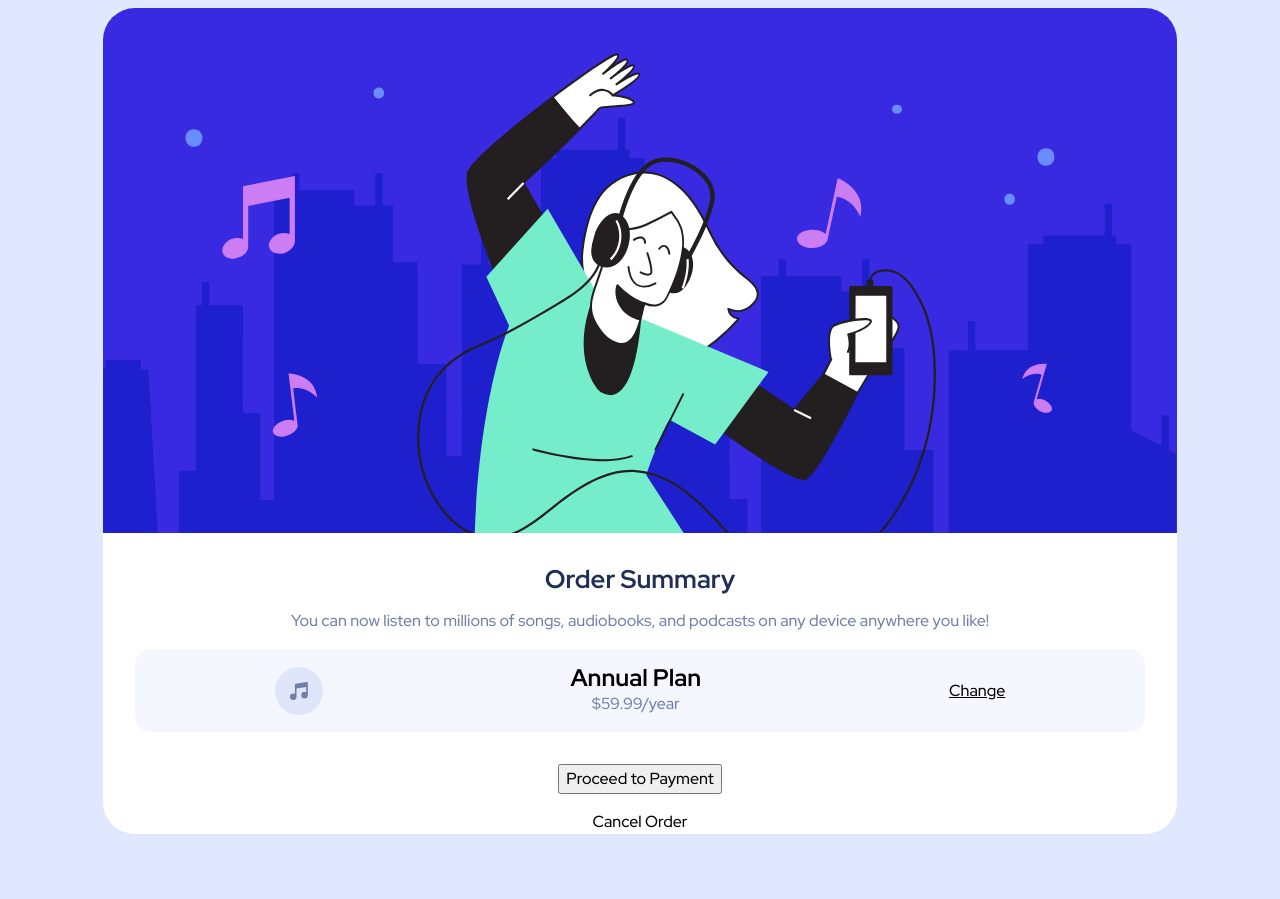
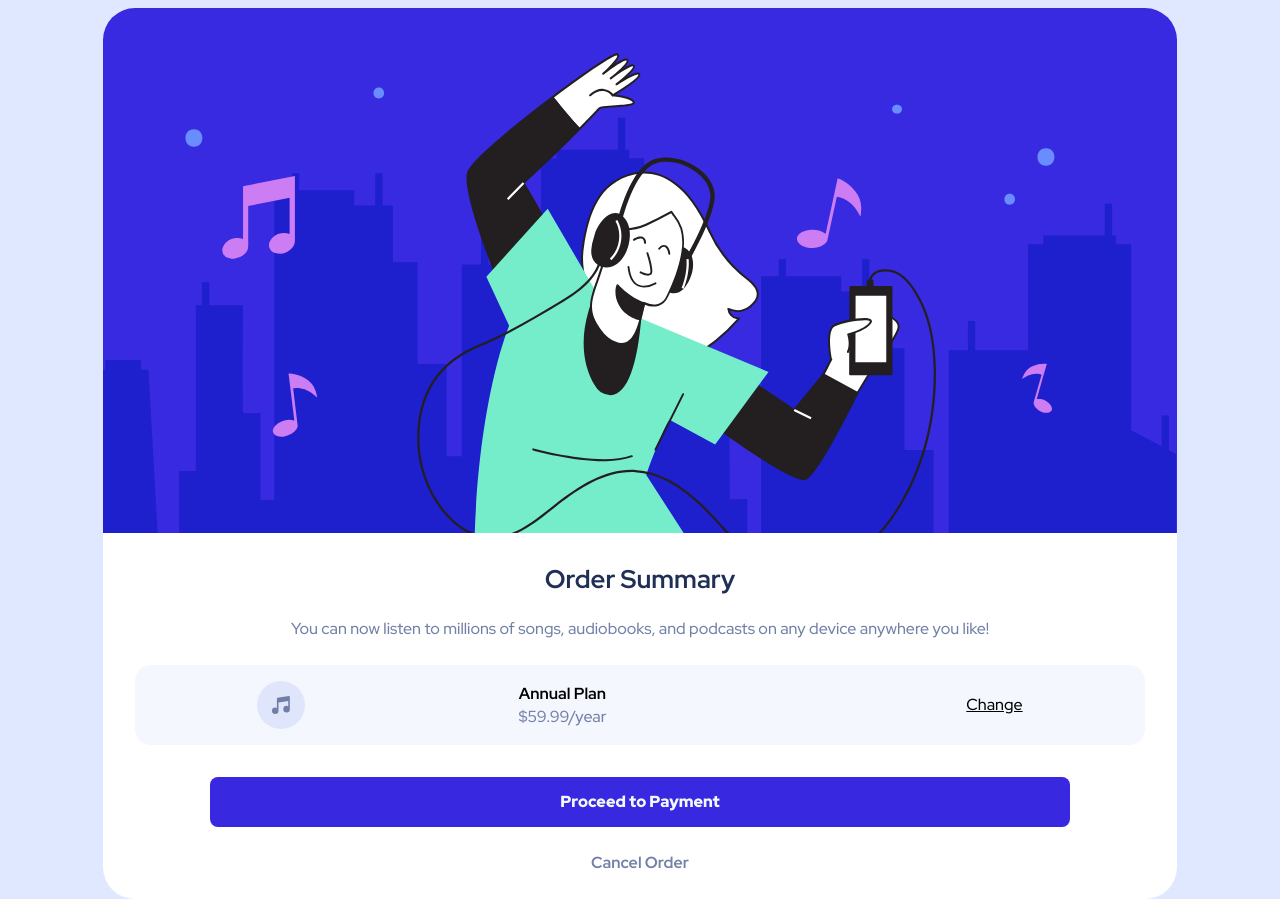
Before and after one commit to MuneerMek/order-summary-component-main, a plain HTML site: page index.html in a window 1280 px wide. Before the commit the page ends 834 px from the top, so only its background shows below. Drawn offline with Linux system fonts and the light colour scheme.

Commit message:
added styles

```diff
--- a/index.html
+++ b/index.html
@@ -1,31 +1,22 @@
 <!DOCTYPE html>
 <html lang="en">
+
 <head>
   <meta charset="UTF-8" />
   <meta name="viewport" content="width=device-width, initial-scale=1.0" />
-    <link
-      rel="icon"
-      type="image/png"
-      sizes="32x32"
-      href="./images/favicon-32x32.png"
-    />
+  <link rel="icon" type="image/png" sizes="32x32" href="./images/favicon-32x32.png" />
   <title>Frontend Mentor | Order summary card</title>
   <link rel="preconnect" href="https://fonts.googleapis.com" />
   <link rel="preconnect" href="https://fonts.gstatic.com" crossorigin />
-    <link
-      href="https://fonts.googleapis.com/css2?family=Red+Hat+Display:wght@500;700;900&display=swap"
-      rel="stylesheet"
-    />
+  <link href="https://fonts.googleapis.com/css2?family=Red+Hat+Display:wght@500;700;900&display=swap"
+    rel="stylesheet" />
   <link rel="stylesheet" href="style.css" />
 </head>
 
 <body>
   <main class="wrapper">
     <figure class="hero">
-        <img
-          src="images/illustration-hero.svg"
-          alt="girl happily listening to music"
-        />
+      <img src="images/illustration-hero.svg" alt="girl happily listening to music" />
     </figure>
     <div class="main-flex-group">
       <h1>Order Summary</h1>
@@ -46,8 +37,9 @@
     </div>
     <div class="flex-group">
       <button class="button"><span>Proceed to Payment</span></button>
-        <p>Cancel Order</p>
+      <p class="cancel">Cancel Order</p>
     </div>
   </main>
 </body>
+
 </html>
--- a/style.css
+++ b/style.css
@@ -141,7 +141,7 @@ h1 {
   color: var(--clr-neutral-700);
 }
 .main-flex-group p {
-  margin: 1rem 0;
+  margin: 1.5rem 0;
   color: var(--clr-neutral-200);
 }
 
@@ -163,4 +163,44 @@ h1 {
 
 .purchase-plan figure {
   width: auto;
+  flex-shrink: 0;
 }
+
+.flex-group {
+  display: flex;
+  flex-flow: column;
+  justify-content: space-around;
+}
+
+.flex-group:nth-child(2) {
+  padding-right: 15%;
+  line-height: 1;
+  gap: 0.4rem;
+}
+
+.flex-group:nth-child(3) {
+  align-items: center;
+}
+
+.flex-group h2 {
+  font-size: 1rem;
+}
+
+.button {
+  border-radius: 0.5rem;
+  border: none;
+  background-color: var(--clr-primary-400);
+  color: var(--clr-neutral-100);
+  padding: 0.8rem;
+  width: 80%;
+  font-weight: 900;
+  cursor: pointer;
+}
+
+.cancel {
+  margin: 0;
+  color: var(--clr-neutral-200);
+  font-weight: 700;
+  padding: 1.5rem 0;
+  cursor: pointer;
+}
```
Lines whose indentation alone changed are shown as unchanged.
